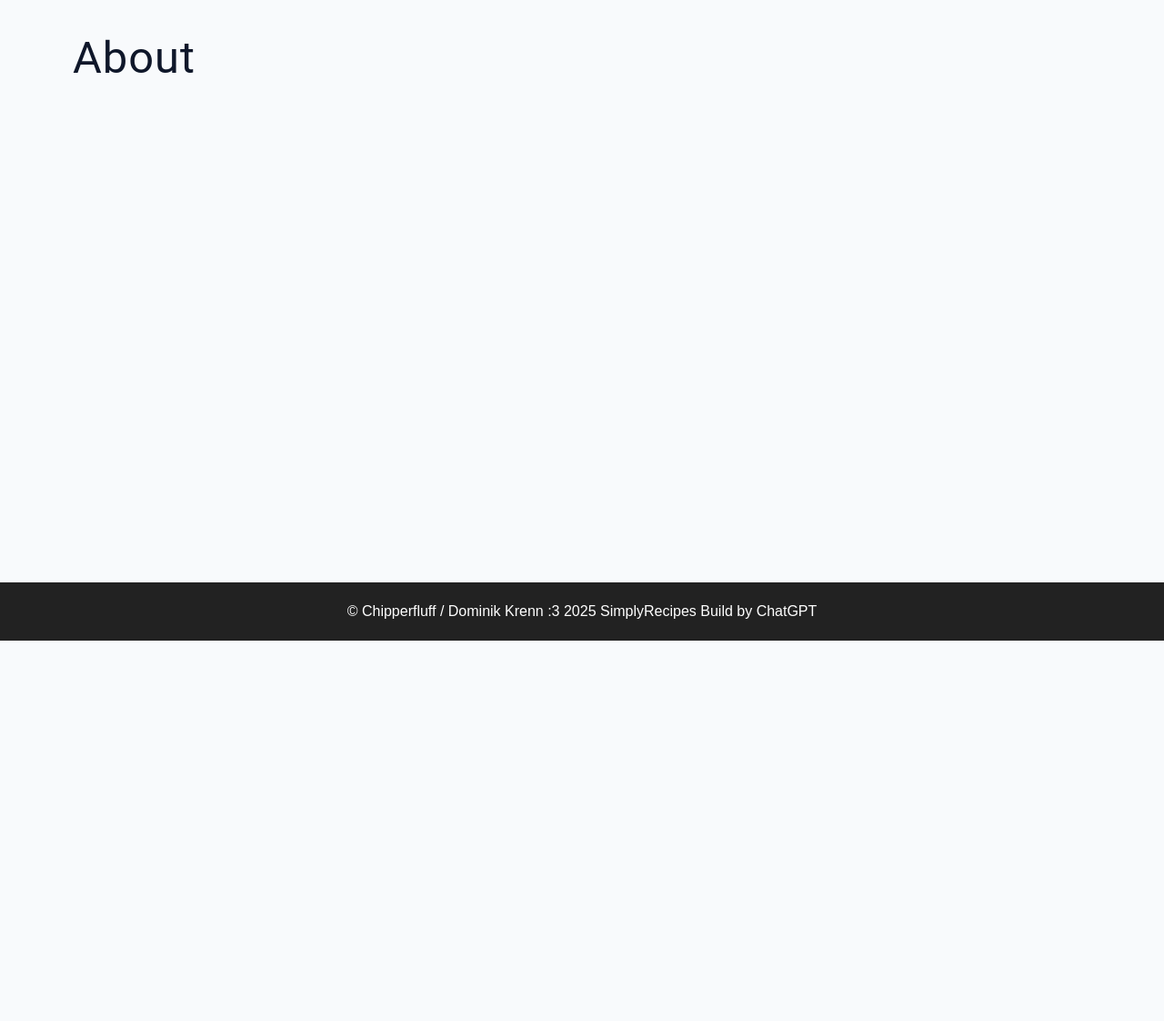
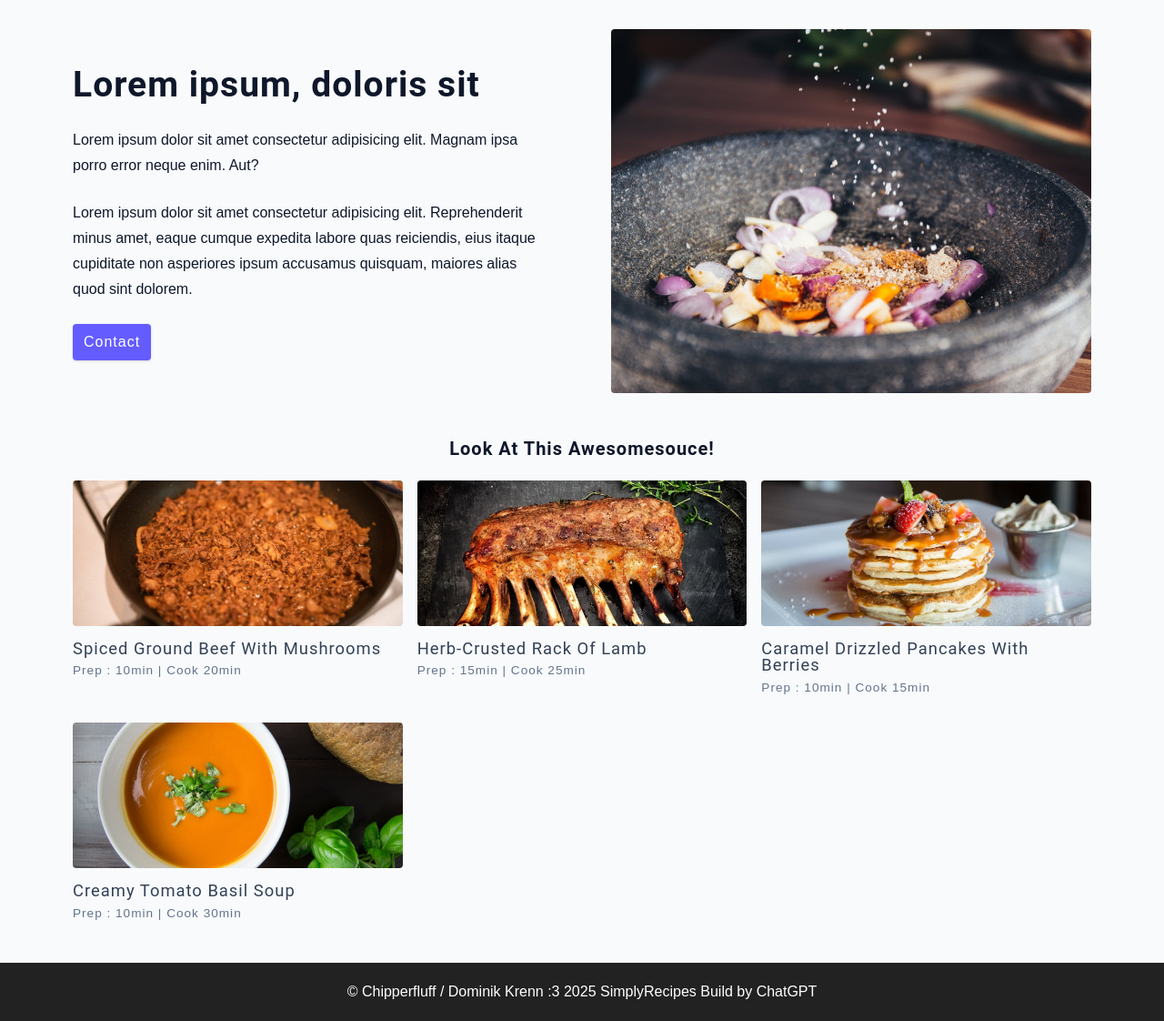
Before and after one commit to ChippisTraining/recipe-or-so, a Flask app: page /about in a window 1280 px wide. Shown: the part 96-1218 px from the top of the page at 91% size. Before the commit the page ends 800 px from the top, so only its background shows below. Run offline with Flask 3, Linux system fonts and the light colour scheme; some libraries are stand-ins or nearby versions.

Commit message:
Enhance About and Contact pages with new layout and styling for improved user experience

```diff
--- a/website/static/css/style.css
+++ b/website/static/css/style.css
@@ -555,6 +555,45 @@ Error
 
 /*
 ===============
+About
+===============
+*/
+
+.about-page h2 {
+  text-transform: none;
+  font-weight: bold;
+}
+
+.about-page {
+  display: grid;
+  gap: 2rem 4rem;
+  padding-bottom: 3rem;
+}
+
+.about-img {
+  border-radius: var(--borderRadius);
+  height: 300px;
+}
+
+.featured-title {
+  text-align: center;
+  font-weight: bold;
+}
+
+@media screen and (min-width: 992px) {
+  .about-page {
+    grid-template-columns: 1fr 1fr;
+    grid-template-rows: 400px;
+    align-items: center;
+  }
+
+  .about-img {
+    height: 100%;
+  }
+}
+
+/*
+===============
 *blank*
 ===============
 */
--- a/website/templates/about.html
+++ b/website/templates/about.html
@@ -6,6 +6,24 @@
 
 {% block content %}
 <main class="page">
-  <h1>About</h1>
+  <section class="about-page">
+    <article>
+      <h2>Lorem ipsum, doloris sit</h2>
+      <p>
+        Lorem ipsum dolor sit amet consectetur adipisicing elit. Magnam ipsa porro error neque enim. Aut?
+      </p>
+      <p>
+        Lorem ipsum dolor sit amet consectetur adipisicing elit. Reprehenderit minus amet, eaque cumque expedita labore quas reiciendis, eius itaque cupiditate non asperiores ipsum accusamus quisquam, maiores alias quod sint dolorem.
+      </p>
+      <a href="{{ url_for('public.contact') }}" class="btn">Contact</a>
+    </article>
+    <img src="{{ url_for('static', filename='assets/about.jpeg') }}" alt="salt" class="img about-img">
+  </section>
+
+  <section class="featured-recipes">
+    <h5 class="featured-title">Look At This Awesomesouce!</h5>
+
+    {% include './components/recipe-list.html' %}
+  </section>
 </main>
 {% endblock %}
```
Also changed, not shown: website/templates/contact.html (+6 -1 lines).
